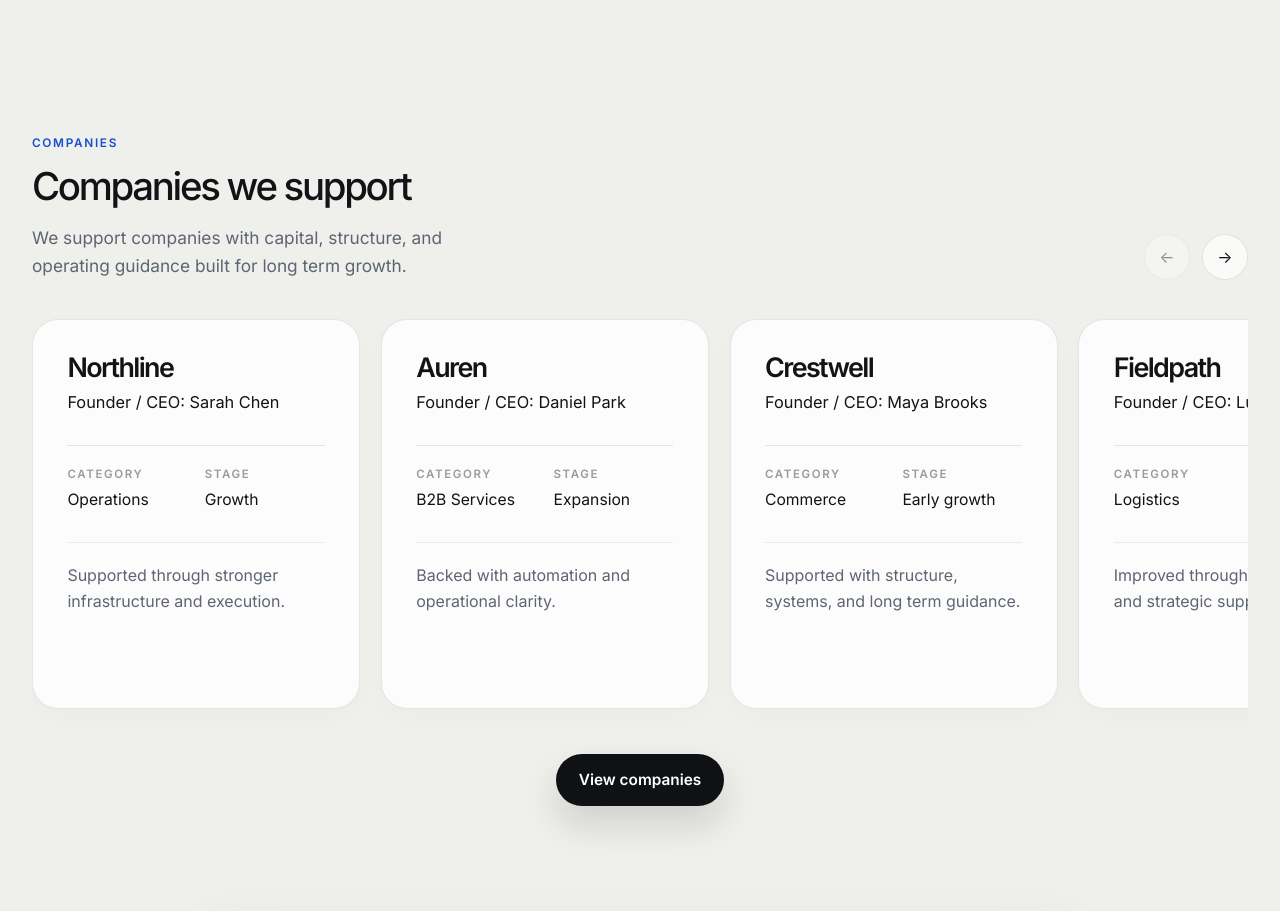
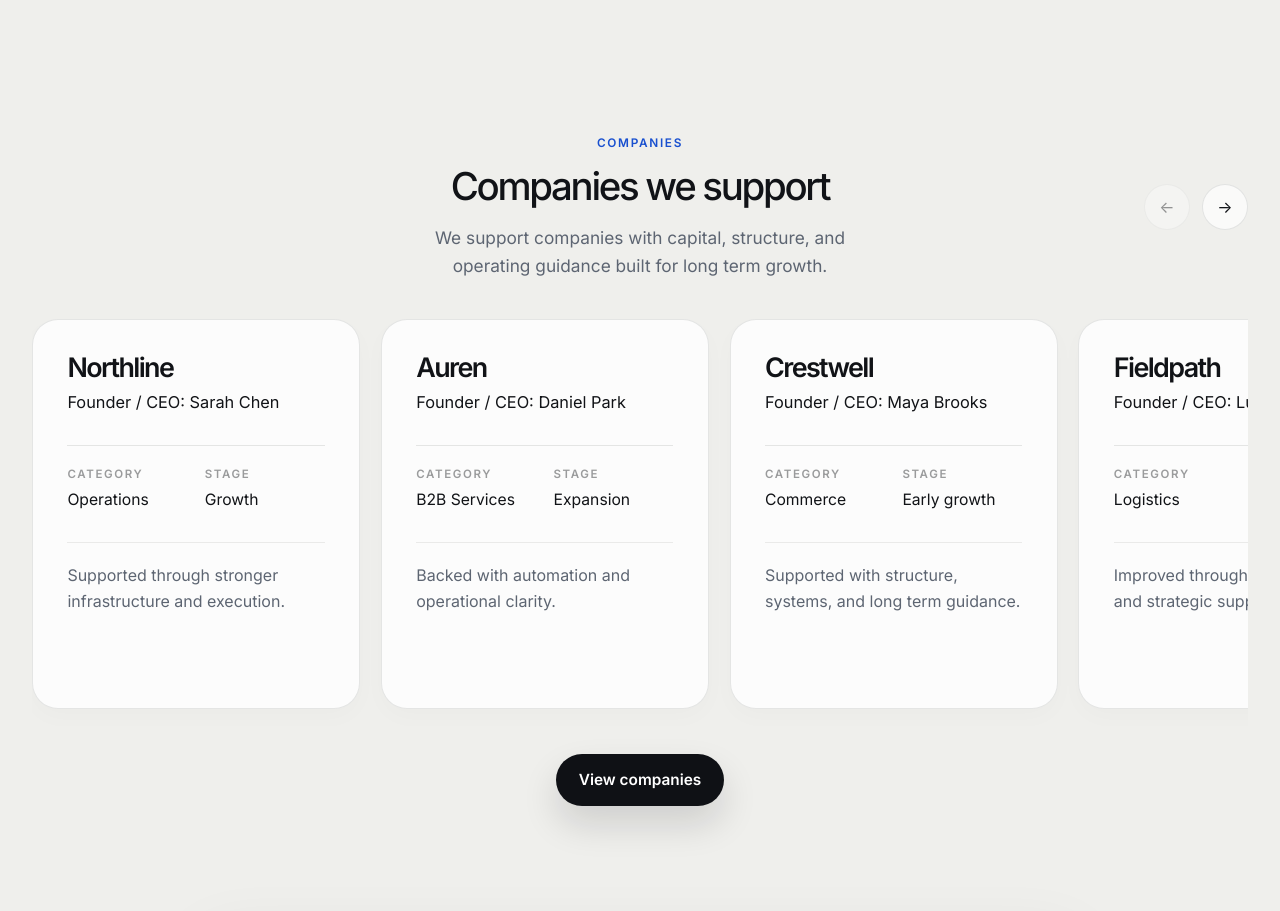
Before and after one commit to chesterlsc/parea-iteration-1.0, a plain HTML site: page index.html in a window 1280 px wide. Shown: the part 1320-2231 px from the top of the page. Drawn offline with Linux system fonts and the light colour scheme.

Commit message:
Center companies section intro

```diff
--- a/styles.css
+++ b/styles.css
@@ -586,15 +586,21 @@ dd {
 }
 
 .companies-head {
+  position: relative;
   display: grid;
-  grid-template-columns: minmax(0, 1fr) auto;
+  grid-template-columns: 1fr;
   gap: 1.7rem;
   align-items: end;
+  justify-items: center;
   margin-bottom: 2.45rem;
+  text-align: center;
 }
 
 .companies-intro {
   max-width: 720px;
+  display: grid;
+  justify-items: center;
+  margin: 0 auto;
 }
 
 .companies-intro p:last-child {
@@ -602,11 +608,16 @@ dd {
   max-width: 39ch;
   font-size: 1.08rem;
   line-height: 1.62;
+  margin-inline: auto;
 }
 
 .carousel-controls {
   display: flex;
   gap: 0.75rem;
+  position: absolute;
+  right: 0;
+  top: 50%;
+  transform: translateY(-50%);
 }
 
 .carousel-button {
@@ -883,6 +894,8 @@ dd {
   }
 
   .carousel-controls {
+    position: static;
+    transform: none;
     justify-content: flex-start;
   }
 
```
